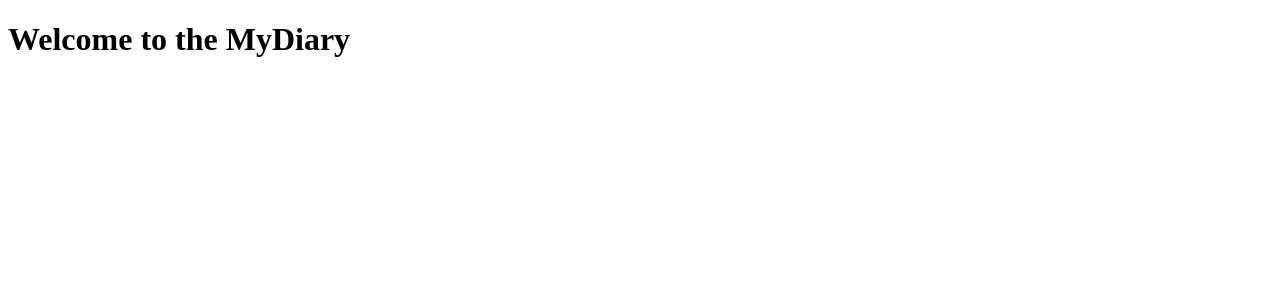
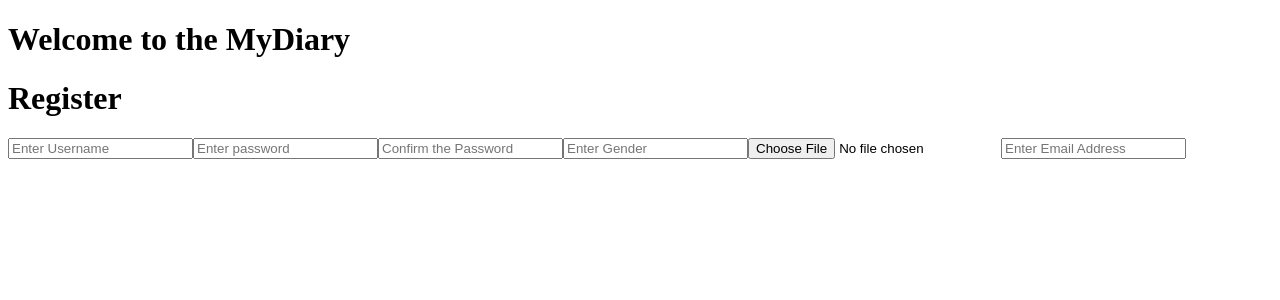
Before and after one commit to AnushaUppuu/my-diary-frontend, a React (Create React App) app: page / in a window 1280 px wide. Shown: the top 300 px of the page. Built offline with nearby package versions, Linux system fonts and the light colour scheme.

Commit message:
Inittiate the navigation

```diff
--- a/src/App.tsx
+++ b/src/App.tsx
@@ -1,11 +1,16 @@
 import React from 'react';
-
+import Register from './components/Register';
+import { Routes,Route, BrowserRouter, useNavigate } from 'react-router-dom';
 
 function App() {
   return (
-    <div className="App">
-    <h1>  Welcome to the MyDiary</h1>
+    <div>
+      <h1>Welcome to the MyDiary</h1>
+    <Routes>
+    <Route path='/' element={ <Register/> } />
+    </Routes>
     </div>
+
   );
 }
 
--- a/src/index.tsx
+++ b/src/index.tsx
@@ -2,13 +2,17 @@
 import ReactDOM from 'react-dom/client';
 import App from './App';
 import reportWebVitals from './reportWebVitals';
+import { BrowserRouter } from 'react-router-dom';
 
 const root = ReactDOM.createRoot(
   document.getElementById('root') as HTMLElement
 );
+
 root.render(
   <React.StrictMode>
+    <BrowserRouter>
     <App />
+    </BrowserRouter>
   </React.StrictMode>
 );
 
```
